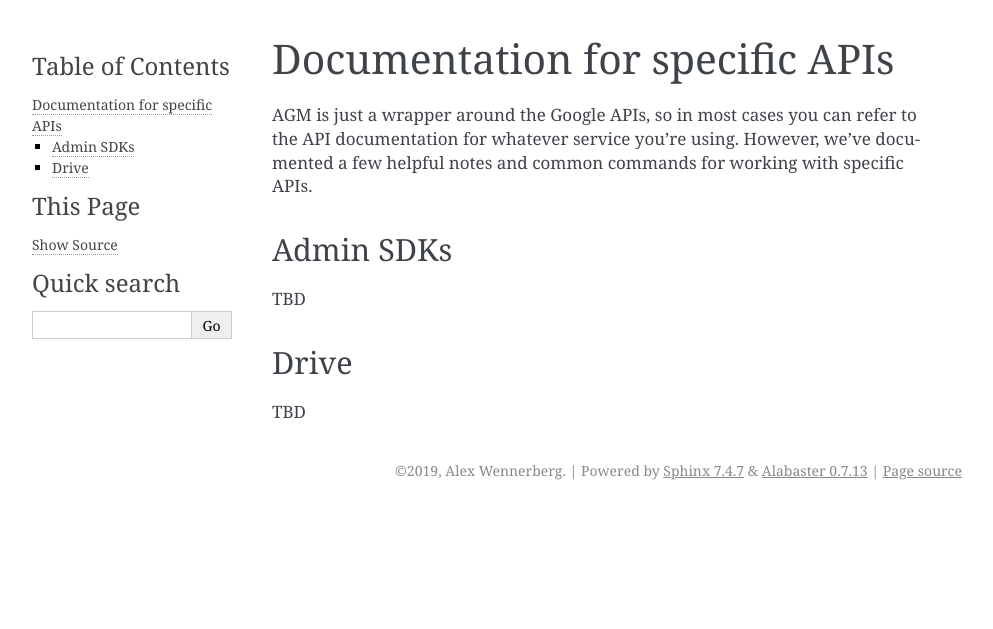
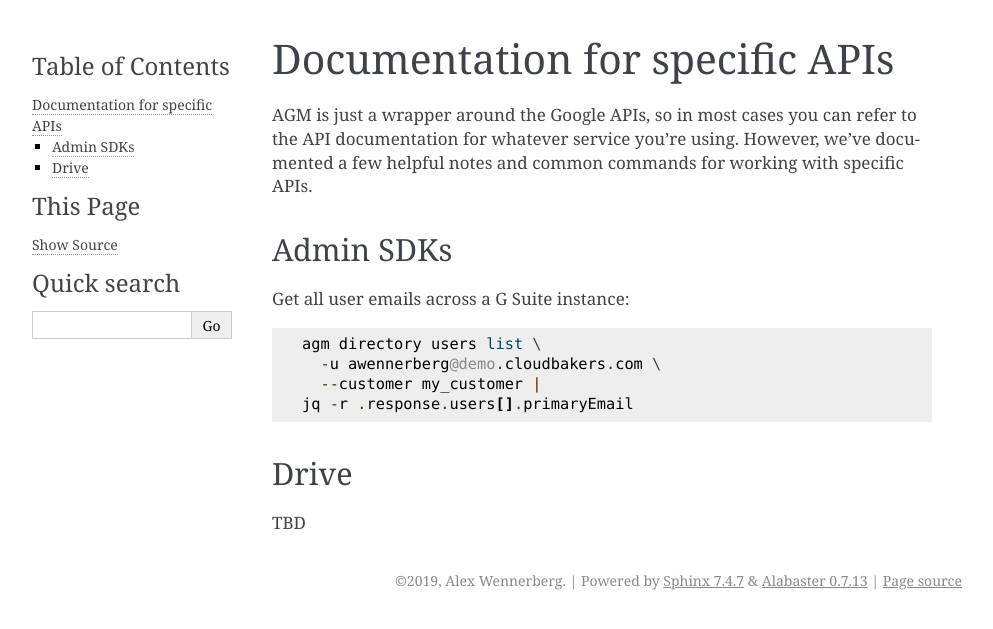
Before and after one commit to Cloudbakers/agm, a Sphinx documentation site: the page built from docs/apis.md, in a window 1280 px wide. Shown: the top 629 px of the page, without its empty margins (148-1141 px from the left). Built offline with Sphinx 7.4.7, drawn with Linux system fonts in a browser that asks for light colours.

Commit message:
Added list all users command

````diff
--- a/docs/apis.md
+++ b/docs/apis.md
@@ -4,7 +4,14 @@ AGM is just a wrapper around the Google APIs, so in most cases you can refer to
 
 ## Admin SDKs
 
-TBD
+Get all user emails across a G Suite instance:
+
+```
+agm directory users list \
+  -u awennerberg@demo.cloudbakers.com \
+  --customer my_customer |
+jq -r .response.users[].primaryEmail
+```
 
 ## Drive
 
````
